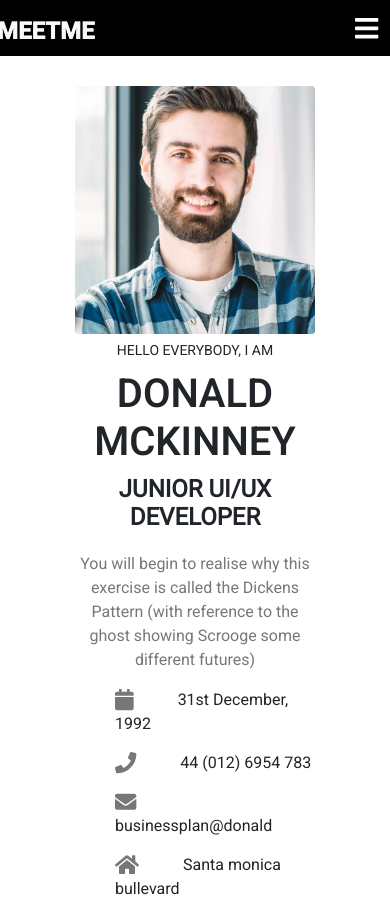
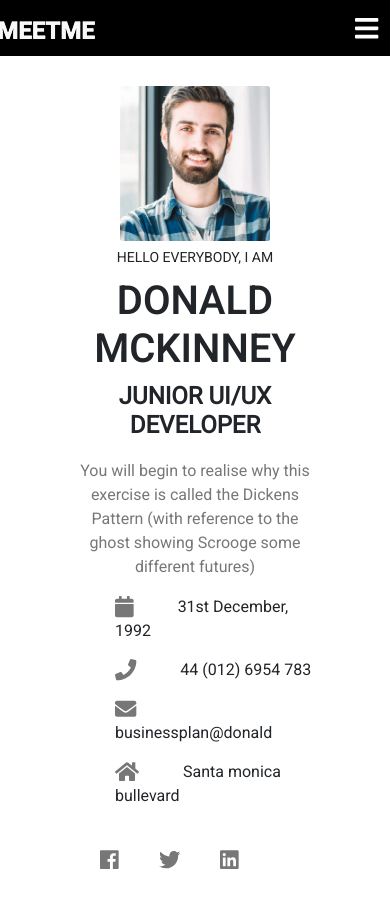
Before and after one commit to zainakram2607/meet-me, a plain HTML site: page index.html in a window 390 px wide. Shown: the top 904 px of the page. Drawn offline with nearby package versions, Linux system fonts and the light colour scheme.

Commit message:
second commit

```diff
--- a/styles.css
+++ b/styles.css
@@ -394,8 +394,8 @@ footer .icon {
   }
 
   .personal-img {
-    max-width: 75%;
-    height: 75%;
+    max-width: 50%;
+    height: 50%;
     margin: 0px auto;
     margin-bottom: 8px;
   }
```
